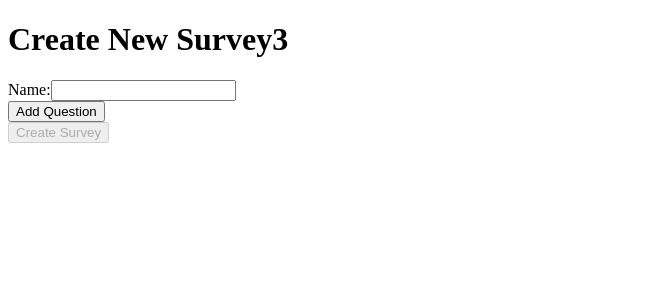
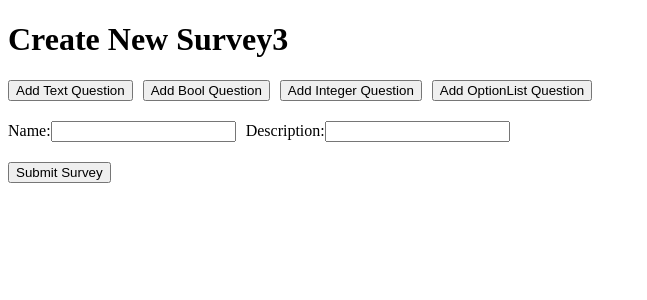
Before and after one commit to armydep/surveyhub-frontend, a React (Vite) app: page /CreateSurvey in a window 1280 px wide. Shown: the top 300 px of the page, without its empty margins (0-647 px from the left). Built offline with nearby package versions, Linux system fonts and the light colour scheme.

Commit message:
submit survey init

```diff
--- a/src/pages/CreateSurvey.jsx
+++ b/src/pages/CreateSurvey.jsx
@@ -2,39 +2,166 @@ import {useState} from 'react';
 
 const SURVEYS_BACKEND_URL = "http://armydep.duckdns.org:8080";
 
+export default function CreateNewSurvey() {
+    const [responseData, setResponseData] = useState(null);
+    const [error, setError] = useState(null);
 
-export default function CreateNewSurvey() {
     const [name, setName] = useState('');
-    const [responseData, setResponseData] = useState(null); // State to store the API response
-    const [error, setError] = useState(null); // State to handle errors
+    const [description, setDescription] = useState('');
+    const [questions, setQuestions] = useState([]);
 
-    const [textAreas, setTextAreas] = useState([]);
-    const addTextArea = () => {
-        setTextAreas([...textAreas, '']);
+    const addTextQuestion = () => {
+        console.debug("Button add text question!. questions size. ", questions.length);
+        setQuestions(prevQuestions => [...prevQuestions, {type: "TEXT", qTxt: "", max: 1, min: 1}]);
+    };
+    const addBoolQuestion = () => {
+        console.debug("Button add bool question!");
+        setQuestions(prevQuestions => [...prevQuestions, {type: "boolean", qTxt: ""}]);
+    };
+    const addIntegerQuestion = () => {
+        console.debug("Button add int question!");
+        setQuestions(prevQuestions => [...prevQuestions, {type: "integer", qTxt: "", min: 0, max: 0}]);
+    };
+    const addOptionListQuestion = () => {
+        console.debug("Button add optlist question!");
+        setQuestions(prevQuestions => [...prevQuestions, {type: "optionList", qTxt: "", min: 0, max: 0}]);
     };
 
-    const handleTextAreaChange = (index, event) => {
-        const newTextAreas = [...textAreas];
-        newTextAreas[index] = event.target.value;
-        setTextAreas(newTextAreas);
+    const handleTextQuestionChange = (index, event) => {
+        const allQuestions = [...questions];
+        allQuestions[index].qTxt = event.target.value;
+        setQuestions(allQuestions);
     };
 
-    const buildSurveyData = (name, qTexts) => {
+    const handleBooleanQuestionChange = (index, event) => {
+        const allQuestions = [...questions];
+        allQuestions[index].qTxt = event.target.value;
+        setQuestions(allQuestions);
+    };
+    const handleIntegerQuestionChange = (index, event) => {
+        const allQuestions = [...questions];
+        allQuestions[index].qTxt = event.target.value;
+        setQuestions(allQuestions);
+    };
+    const handleOptionListQuestionChange = (index, event) => {
+        const allQuestions = [...questions];
+        allQuestions[index].qTxt = event.target.value;
+        setQuestions(allQuestions);
+    };
+
+    const handleTextMinSizeChange = (index, event) => {
+        console.debug("Text Min size change. index: " + index);
+        const allQuestions = [...questions];
+        allQuestions[index].min = parseInt(event.target.value, 10);
+        setQuestions(allQuestions);
+    };
+
+    const handleTextMaxSizeChange = (index, event) => {
+        console.debug("Text Max size change. index: " + index);
+        const allQuestions = [...questions];
+        allQuestions[index].max = parseInt(event.target.value, 10);
+        setQuestions(allQuestions);
+    };
+
+    function TextQuestionComponent(index, q) {
+        console.debug(`Text component added. index: ${index}. value: ${q}`);
+        return (
+            <div key={index} style={{marginTop: '10px', marginBottom: '10px', borderStyle: "groove"}}>
+                            <textarea value={q.value}
+                                      placeholder="Type a question (txt)"
+                                      onChange={(event) => handleTextQuestionChange(index, event)}/>
+                <div style={{display: "flex", gap: "10px", marginBottom: "20px"}}>
+                    <div>
+                        <label htmlFor="quantity">Min size:</label>
+                        <input onChange={(event) => handleTextMinSizeChange(index, event)}
+                               type="number" name="quantity" min="1"
+                               max="100" step="1"/>
+                    </div>
+                    <div>
+                        <label htmlFor="quantity">Max:</label>
+                        <input onChange={(event) => handleTextMaxSizeChange(index, event)}
+                               type="number" name="quantity" min="1" max="1000" step="1"/>
+                    </div>
+                </div>
+                <button type="button" onClick={() => removeQuestion(index)} style={{marginLeft: '10px'}}>
+                    Remove (txt)
+                </button>
+            </div>
+        );
+    }
+
+    function BooleanQuestionComponent(ind, q) {
+        return (
+            <div key={ind} style={{marginTop: '10px'}}>
+                            <textarea value={q.value} placeholder="Type a question (bool)"
+                                      onChange={(event) => handleBooleanQuestionChange(ind, event)}/>
+                <button type="button" onClick={() => removeQuestion(ind)} style={{marginLeft: '10px'}}>
+                    Remove (bool)
+                </button>
+            </div>
+        );
+    }
+
+    function IntegerQuestionComponent(index, value) {
+        return (
+            <div key={index} style={{marginTop: '10px'}}>
+                            <textarea value={value.value} placeholder="Type a question (int)"
+                                      onChange={(event) => handleIntegerQuestionChange(index, event)}/>
+                <div style={{display: "flex", gap: "10px", marginBottom: "20px"}}>
+                    <div>
+                        <label htmlFor="quantity">Min:</label>
+                        <input type="number" id="quantity" name="quantity" step="1" value="0"/>
+                    </div>
+                    <div>
+                        <label htmlFor="quantity">Max:</label>
+                        <input type="number" id="quantity" name="quantity" step="1" value="1"/>
+                    </div>
+                </div>
+                <button type="button" onClick={() => removeQuestion(index)} style={{marginLeft: '10px'}}>
+                    Remove (int)
+                </button>
+            </div>
+        );
+    }
+
+    function OptionListQuestionComponent(index, value) {
+        return (
+            <div key={index} style={{marginTop: '10px'}}>
+                            <textarea value={value.value} placeholder="Type a question (optlist)"
+                                      onChange={(event) => handleOptionListQuestionChange(index, event)}/>
+                <button type="button" onClick={() => removeQuestion(index)} style={{marginLeft: '10px'}}>
+                    Remove (optlist)
+                </button>
+            </div>
+        );
+    }
+
+    const questionComponents = {
+        boolean: BooleanQuestionComponent,
+        integer: IntegerQuestionComponent,
+        optionList: OptionListQuestionComponent,
+        TEXT: TextQuestionComponent
+    };
+
+    const isFormValid = () => {
+        return true;// || questions.length > 0 && questions.some((value) => value.qTxt.trim() !== '');
+    };
+    const removeQuestion = (index) => {
+        console.debug("Removing question ", index);
+        const cQuestions = questions.filter((_, i) => i !== index);
+        setQuestions(cQuestions);
+    };
+
+    const buildSurveyData = (name, description, qTexts) => {
         return {
             name: name,
+            description: description,
             userId: 10024,
-            questions: qTexts.map(question => JSON.parse(question))
+            questions: qTexts.map(item => {
+                const {qTxt, ...rest} = item;
+                return {...rest, question: qTxt};
+            })
         }
-    };
-    //questions: qTexts.map(question => ({ qtext: question }))
-
-    const isFormValid = () => {
-        return textAreas.length > 0 && textAreas.some((value) => value.trim() !== '');
-    };
-
-    const removeTextArea = (index) => {
-        const newTextAreas = textAreas.filter((_, i) => i !== index);
-        setTextAreas(newTextAreas);
     };
 
     const handleSubmit = async (e) => {
@@ -45,7 +172,7 @@ export default function CreateNewSurvey() {
                 setError('Invalid form');
                 return;
             }
-            const bodyStr = JSON.stringify(buildSurveyData(name, textAreas));
+            const bodyStr = JSON.stringify(buildSurveyData(name, description, questions));
             console.log('Request Body:', bodyStr);
 
             const response = await fetch(SURVEYS_BACKEND_URL + '/api/survey', {
@@ -74,42 +201,45 @@ export default function CreateNewSurvey() {
     return (
         <div>
             <h1>Create New Survey3</h1>
-            <form onSubmit={handleSubmit}>
+            <div style={{display: "flex", gap: "10px", marginBottom: "20px"}}>
                 <div>
-                    <label>Name:</label>
-                    <input
-                        type="text"
-                        value={name}
-                        onChange={(e) => setName(e.target.value)}
-                        required
-                    />
+                    <button onClick={addTextQuestion}>Add Text Question</button>
                 </div>
                 <div>
-                    <button onClick={addTextArea}>Add Question</button>
-                    {
-                        textAreas.map((value, index) => (
-                            <div key={index} style={{marginTop: '10px'}}>
-                            <textarea
-                                value={value}
-                                onChange={(event) => handleTextAreaChange(index, event)}
-                                placeholder="Type something..."
-                                required
-                            />
-                                <button
-                                    type="button"
-                                    onClick={() => removeTextArea(index)}
-                                    style={{marginLeft: '10px'}}>
-                                    Remove
-                                </button>
-                            </div>
-                        ))
-                    }
+                    <button onClick={addBoolQuestion}>Add Bool Question</button>
                 </div>
+                <div>
+                    <button onClick={addIntegerQuestion}>Add Integer Question</button>
+                </div>
+                <div>
+                    <button onClick={addOptionListQuestion}>Add OptionList Question</button>
+                </div>
+            </div>
 
-                <button type="submit" disabled={!isFormValid()}>Create Survey</button>
+            <form onSubmit={handleSubmit}>
+                <div style={{display: "flex", gap: "10px", marginBottom: "20px"}}>
+                    <div>
+                        <label>Name:</label>
+                        <input type="text" value={name}
+                               onChange={(e) => setName(e.target.value)}/>
+                    </div>
+                    <div>
+                        <label>Description:</label>
+                        <input type="text" value={description}
+                               onChange={(e) => setDescription(e.target.value)}/>
+                    </div>
+                </div>
+                {
+                    questions.map((q, index) => {
+                        console.debug("Iter Question type: " + q.type + ". index: " + index);
+                        const Component = questionComponents[q.type];
+                        return Component(index, q);
+                    })
+                }
+                <button type="submit">Submit Survey</button>
+                {/*disabled={!isFormValid()}*/}
             </form>
 
-            {/* Display the API response */}
             {responseData && (
                 <div>
                     <h2>Survey Created Successfully!</h2>
@@ -117,7 +247,6 @@ export default function CreateNewSurvey() {
                 </div>
             )}
 
-            {/* Display errors if any */}
             {error && (
                 <div style={{color: 'red'}}>
                     <h2>Error:</h2>
```
